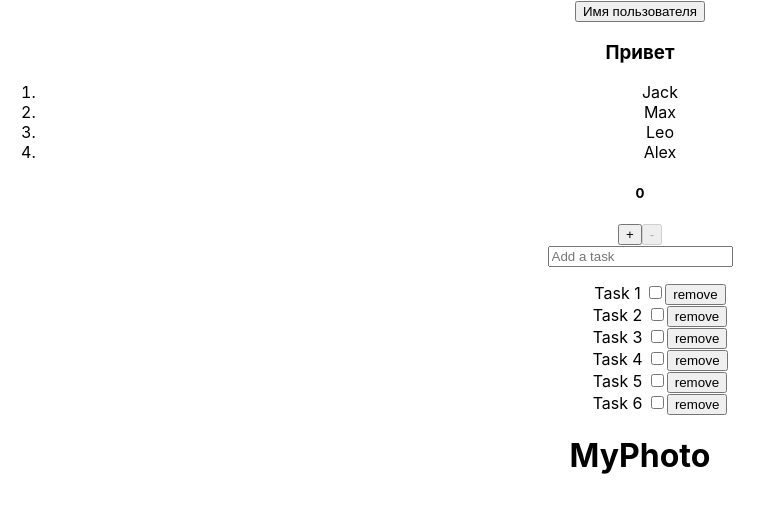
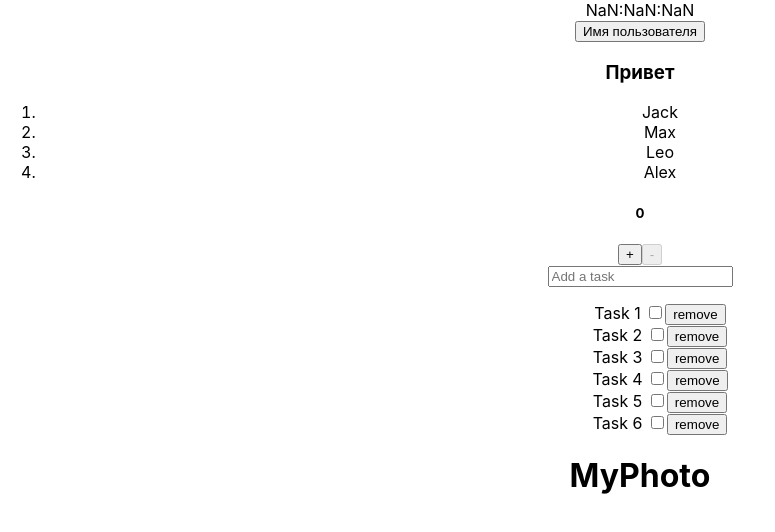
Before and after one commit to AliakseiKrasko/unit_testy, a React (Create React App) app: page / in a window 1280 px wide. Shown: the top 532 px of the page, without its empty margins (0-775 px from the left). Built offline with nearby package versions, Linux system fonts and the light colour scheme.

Commit message:
added component Clock

```diff
--- a/src/App.tsx
+++ b/src/App.tsx
@@ -6,6 +6,7 @@ import {Counter} from './components/Counter';
 import {Array} from './components/Array';
 import {Address} from './components/Address';
 import {TextComponent} from './components/TextComponent';
+import {Clock} from './components/Clock';
 
 type TaskType = {
     id: string;
@@ -58,6 +59,7 @@ function App() {
 
         return (
             <div className="App">
+                <Clock />
                 <TextComponent />
                 {/*<Address name={"Alex"} address={''}/>*/}
                 <Array />
--- /dev/null
+++ b/src/components/Clock.tsx
@@ -0,0 +1,30 @@
+import * as React from 'react';
+import {useEffect, useMemo, useState} from 'react';
+
+type Props = {};
+export const Clock = (props: Props) => {
+    const [time, setTime] = useState(new Date());
+
+    useEffect(() => {
+        const timerId = setInterval(() => {
+            setTime(new Date());
+        }, 1000)
+        return () => clearInterval(timerId);
+    }, []);
+
+    const ruDate = time.toLocaleString('ru-RU', { timeZone: 'Europe/Moscow' })
+    const ruTime = new Date(ruDate);
+
+    const hours = ruTime.getHours();
+    const minutes = ruTime.getMinutes();
+    const seconds = ruTime.getSeconds();
+
+    const formatDate = (num: number) => (num < 10 ? `0${num}` : num)
+
+    return (
+        <div>
+            <span>{formatDate(hours)}:{formatDate(minutes)}:{formatDate(seconds)}</span>
+
+        </div>
+    );
+};
```
